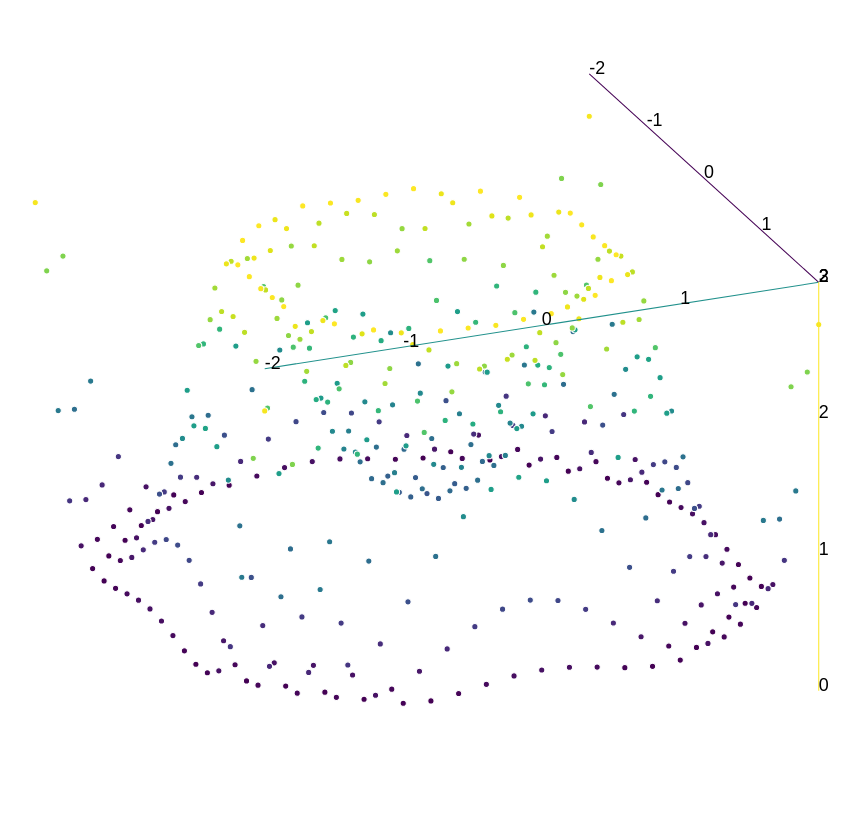
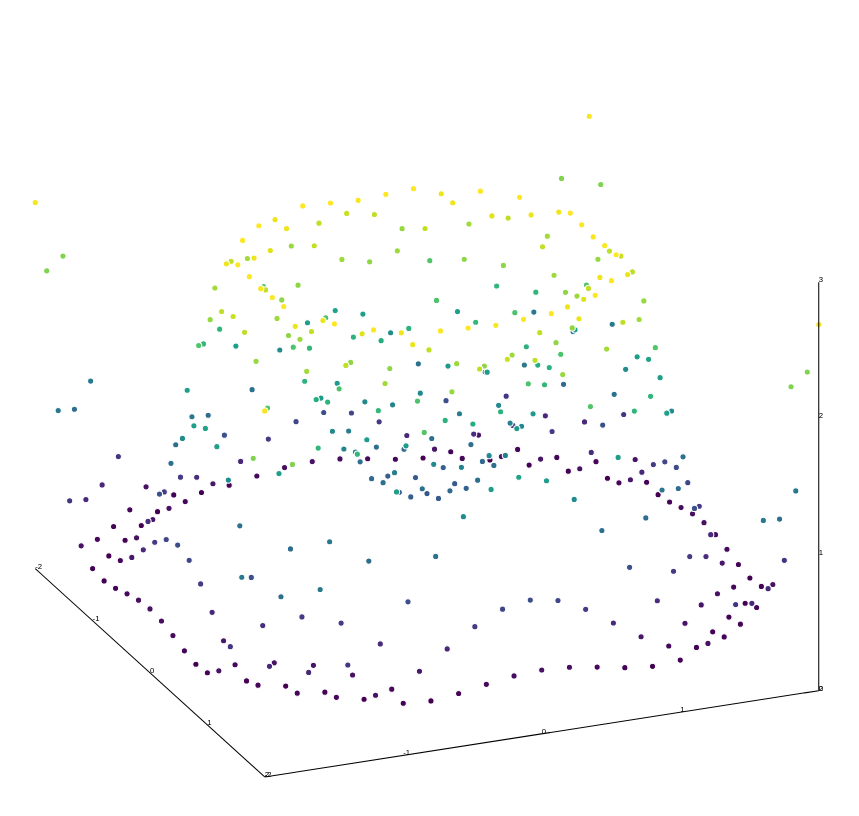
Before and after one commit to beyarkay/StatsForMortals, a plain HTML site: page scratchpad.html in a window 1280 px wide. Shown: the whole page, without its empty margins (213-1072 px from the left). Drawn offline with nearby package versions, Linux system fonts and the light colour scheme.

Commit message:
Axes are presentable

```diff
--- a/scratchpad.html
+++ b/scratchpad.html
@@ -28,12 +28,8 @@
 
 <script>
     // TODO limit rotation so the model can't be turned completely upsidedown, thereby inverting the drag controls
-    // TODO every point / line / polygon / text object must:
-    //      * have a depth
-    //      * be thereafter sorted depth-wise, in order to make sure objects appear in front of each other properly
     // TODO Allow sliders to update the graph
     // TODO encapsulate the whole thing in a method
-    // TODO change the sensitivity if the device is mobile / depending on the screen width
 
     const margin = {
         top: 10,
@@ -210,12 +206,10 @@
             [
                 corners_buffer[0],
                 corners_buffer[4]
-            ],
-            [
+            ], [
                 corners_buffer[0],
                 corners_buffer[2]
-            ],
-            [
+            ], [
                 corners_buffer[0],
                 corners_buffer[1]
             ],
@@ -226,7 +220,10 @@
                     corners_buffer[i],
                     corners_buffer[i + 4]
                 ];
-                if (Math.abs(line[0].y) >= Math.abs(scale_lines[2][0].y) && line[0].z < scale_lines[2][0].z) {
+                // scale_lines.push(line);
+
+                if (line[0].xyz[2] <= scale_lines[0][0].xyz[2]
+                    && (line[0].y + line[1].y) < (scale_lines[0][0].y + scale_lines[0][1].y)) {
                     scale_lines[0] = line.slice(); // copy line into z_line
                 }
             }
@@ -235,7 +232,10 @@
                     corners_buffer[i],
                     corners_buffer[i + 2]
                 ];
-                if (Math.abs(line[0].y) >= Math.abs(scale_lines[2][0].y) && line[0].z > scale_lines[2][0].z) {
+                // scale_lines.push(line);
+                let line_y_avg = (line[0].y + line[1].y) / 2;
+                let scale_line_y_avg = (scale_lines[0][0].y + scale_lines[0][1].y) / 2;
+                if (line[0].xyz[2] <= scale_lines[0][0].xyz[2] && line_y_avg < scale_line_y_avg) {
                     scale_lines[1] = line.slice(); // copy line into z_line
                 }
             }
@@ -244,6 +244,7 @@
                     corners_buffer[i],
                     corners_buffer[i + 1]
                 ];
+                // scale_lines.push(line);
                 if (Math.abs(line[0].x) >= Math.abs(scale_lines[2][0].x) && line[0].z > scale_lines[2][0].z) {
                     scale_lines[2] = line.slice(); // copy line into z_line
                 }
@@ -255,24 +256,17 @@
         let ticks = [];
 
         for (let i = 0; i < 3; i++) {
-            console.log(i);
-            // let min = [
-            //     Math.min(scale_lines[i][0].x, scale_lines[i][1].x),
-            //     Math.min(scale_lines[i][0].y, scale_lines[i][1].y),
-            //     Math.min(scale_lines[i][0].z, scale_lines[i][1].z)
-            // ];
             let range = [
                 (scale_lines[i][0].x - scale_lines[i][1].x),
                 (scale_lines[i][0].y - scale_lines[i][1].y),
                 (scale_lines[i][0].z - scale_lines[i][1].z)
             ];
-            console.log(range);
             for (let value = extents[i].min; value <= extents[i].max; value++) {
                 let fraction = (value - extents[i].min) / (extents[i].max - extents[i].min);
                 ticks.push({
-                    x: scale_lines[i][1].x + (1-fraction) * range[0], // lerp from min to max
-                    y: scale_lines[i][1].y + (1-fraction) * range[1], // lerp from min to max
-                    z: scale_lines[i][1].z + (1-fraction) * range[2], // lerp from min to max
+                    x: scale_lines[i][1].x + (1 - fraction) * range[0], // lerp from min to max
+                    y: scale_lines[i][1].y + (1 - fraction) * range[1], // lerp from min to max
+                    z: scale_lines[i][1].z + (1 - fraction) * range[2], // lerp from min to max
                     xyz: [scale_lines[i][0][0], scale_lines[i][0][1], value]
                 })
             }
@@ -289,8 +283,8 @@
         lines.enter()
             .append('line')
             .style('strokeWeight', 1)
+            .style('stroke', 'black')
             .merge(lines)
-            .style('stroke', (d, i) => scaleScale(i))
             .attr('x1', (d) => xScale(d[0].x))
             .attr('y1', (d) => yScale(d[0].y))
             .attr('x2', (d) => xScale(d[1].x))
@@ -304,6 +298,7 @@
         // Enter
         text_ticks.enter()
             .append('text')
+            .attr("font-size", 15 * scale)
             .merge(text_ticks)
             .text((d) => d.xyz[2])
             .attr('x', (d) => xScale(d.x))
```
